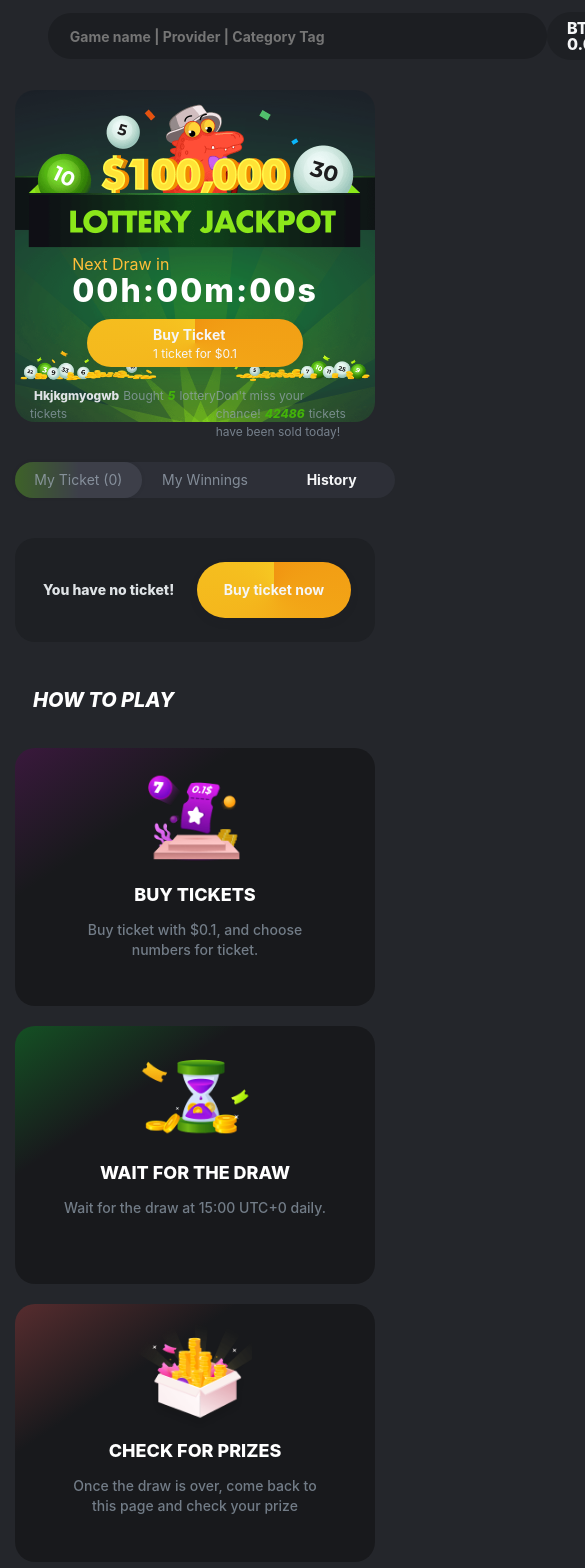
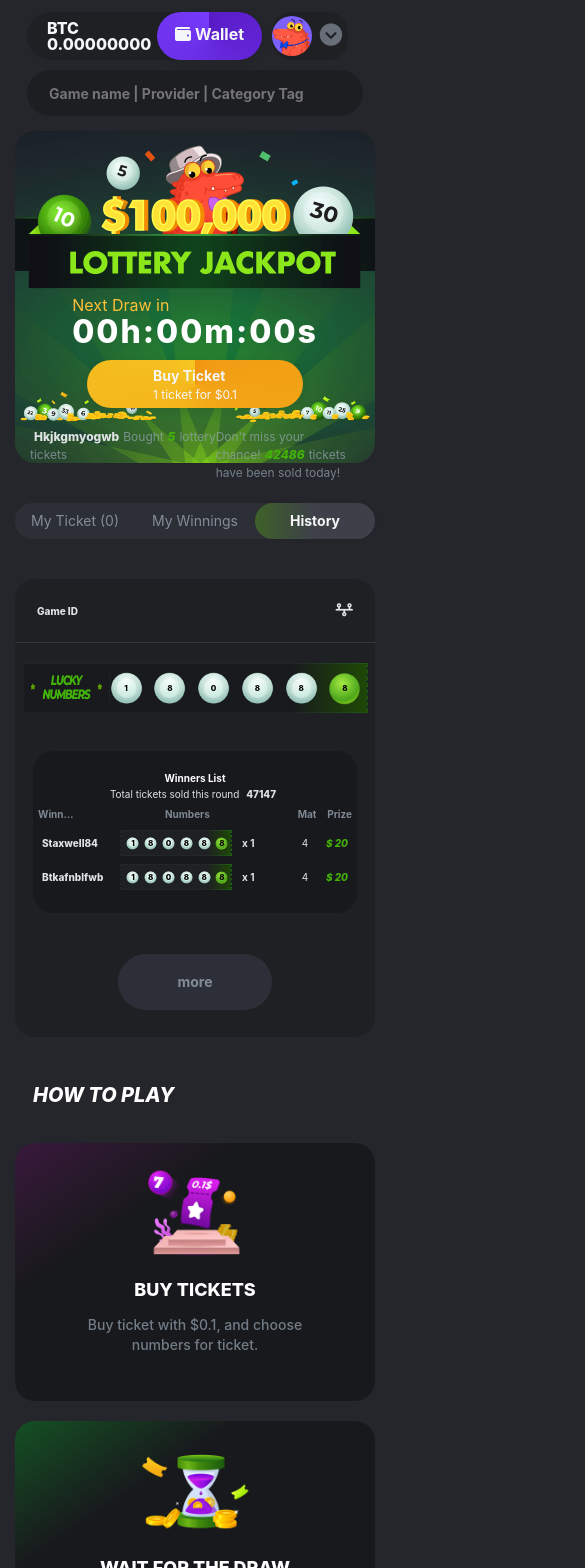
Before and after one commit to lixxkook00/lottery-uto, a React (Create React App) app: page / in a window 390 px wide. Shown: the top 1568 px of the page, 585 px wide, since content can reach past the window. Built offline with nearby package versions, Linux system fonts and the light colour scheme.

Commit message:
reponsive

```diff
--- /dev/null
+++ b/public/scss/_responsive.scss
@@ -0,0 +1,226 @@
+/* Mobile & Tablet */
+
+@media (max-width: 1023px) {
+    .hidden-t {
+        display: none !important;
+    }
+}
+
+// Motherfucking Iphone 5S
+@media (max-width: 321px) {
+}
+
+/* Tablet Only */
+
+@media (min-width: 740px) and (max-width: 1023px) {
+    .hidden-m-t {
+        display: none !important;
+    }
+
+    .header-left-input{
+        margin-left: 0 !important;
+        flex: 1 !important;
+        width: unset !important;
+        margin-right: 10px !important;
+    }
+
+    .right-wrap{
+        margin-top: 20px;
+    }
+
+    .cart{
+        height: 14rem;
+    }
+}
+
+/* Mobile Only */
+
+@media (max-width: 739px) {
+    .hidden-m {
+        display: none;
+    }
+
+    .header{
+        display:flex;
+        flex-wrap: wrap;
+
+        &-left{
+            width: 100%;
+        }
+    }
+
+    .g18qg53k{
+        flex-wrap: wrap;
+
+        .balance{
+            flex: 1;
+            width: 100%;
+            margin-right: 2px;
+        }
+
+        .btn.swap{
+            margin-left: 8px;
+        }
+
+        .btn{
+            flex: 1;
+            margin-top: 10px;
+            margin-left: 0;
+        }
+    }
+
+    .right-wrap{
+        margin: 10px;
+    }
+
+    .vebodtg.draw{
+        width: 7rem !important;
+        height: 1.625rem !important;
+        padding: 0 0.25rem !important;
+    }
+    .ball {
+        width: 13px !important;
+        height: 13px !important;
+        margin: 0 0.15rem !important;
+    }
+
+    .prize{
+        font-size: 12px;
+    }
+
+    .matches{
+        font-size: 10px !important;
+    }
+
+    .rule .ui-table {
+        th ,td {
+            padding: 0.2rem 0.875rem !important;
+            font-size: 12px !important;
+            font-weight: 500;
+        }
+
+        th:nth-child(2){
+            text-align: center;
+        }
+    }
+
+    .tabs-navs{
+        width: 100% !important;
+    }
+
+    .rule{
+        padding: 10px !important;
+    }
+
+    .tabs-view .right-wrap{
+        margin: 0 !important;
+    }
+
+    .header-left-input{
+        margin: 10px 0 !important;
+    }
+
+    .header{
+        margin-bottom: 5px !important;
+        flex-direction: column-reverse;
+
+        &-right{
+            width: 100%;
+        }
+    }
+    .avatar{
+        display: none !important;
+    }
+
+    .win-ticket{
+        .ticket-win{
+            width: 100%;
+            justify-content: center !important;
+        }
+        .ticket-win .vebodtg.win.draw{
+            width: 96% !important;
+            height: 50px !important;
+            margin: auto;
+
+            .numbers{
+                flex: 1;
+                justify-content: space-between;
+                margin-left: 24% !important;
+            }
+
+            .ball{
+                height: 33px !important;
+                width: 33px !important;
+                // margin-left: 6px !important;
+            }
+        }
+        .numbers{
+            margin-left: 0 !important;
+        }
+    }
+
+    .history{
+        font-size: 10px !important;
+
+        .top{
+            flex-direction: column !important;
+        }
+
+        th{
+            width: 10px !important;
+            min-width: 10px !important;
+            max-width: 10px !important;
+            padding: 4px !important;
+        }
+
+        th:first-child{
+            overflow: hidden;
+            white-space: nowrap;
+            text-overflow: ellipsis;
+        }
+
+        td{
+            padding: 4px !important;
+        }
+        .user-info{
+            width: 18px !important;
+            min-width: 18px !important;
+            max-width: 18px !important;
+            margin-right: 4px !important;
+        }
+        .ball div{
+            font-size: 8px !important;
+        }
+    }
+
+    .tabs-nav{
+        height: 20px !important;
+    }
+}
+
+/* Tablet to PC low resolution */
+
+@media (min-width: 985px) and (max-width: 1200px) {
+    .header-left-input{
+        margin-left: 0;
+        flex: 1 !important;
+        margin-right: 10px !important;
+    }
+}
+
+/* > PC low resolution */
+
+@media (min-width: 1024px) and (max-width: 1239px) {
+}
+
+/* PC only */
+
+@media (min-width: 1024px) {
+    .hide-on-pc {
+        display: none !important;
+    }
+}
+
+// PC
+@media (min-width: 1200px) {
+}
--- a/src/App.js
+++ b/src/App.js
@@ -1,5 +1,5 @@
 import logo from './logo.svg';
-import './App.css';
+import './App.scss';
 
 import Lottery from './pages/Lottery'
 
--- a/src/App.css
+++ b/src/App.scss
@@ -1,3 +1,5 @@
+@import '../public/scss/responsive';
+
 html{
   font-size: 100%;
   background-color: #24262B;
--- a/src/components/Footer/Footer.scss
+++ b/src/components/Footer/Footer.scss
@@ -1,3 +1,3 @@
 .footer{
-    height: 200px;
+    height: 50px;
 }
--- a/src/components/Rule/index.jsx
+++ b/src/components/Rule/index.jsx
@@ -228,7 +228,7 @@ export default function Rule() {
                     </td>
                 </tr>
                <tr className="normal-prize">
-                    <td className="matches">1 numbers</td>
+                    <td className="matches white-text">1 numbers</td>
                     <td>
                         <Ticket list={listBall[5]}/>
                     </td>
--- a/src/pages/Lottery/index.jsx
+++ b/src/pages/Lottery/index.jsx
@@ -33,7 +33,7 @@ const cartPlayList = [
 ]
 
 export default function Lottery() {
-  const [idActive,setIdActive] = useState(0)
+  const [idActive,setIdActive] = useState(2)
 
   return (
     <div className="container">
@@ -100,7 +100,7 @@ export default function Lottery() {
               You can use BCL to redeem lottery tickets in the Lottery at any time, 1 BCL = 1 lottery ticket.
             </span>
 
-            <a className="green-text pl-10">
+            <a className="btn-detail green-text pl-10">
               Detail
             </a>
           </div>
```
